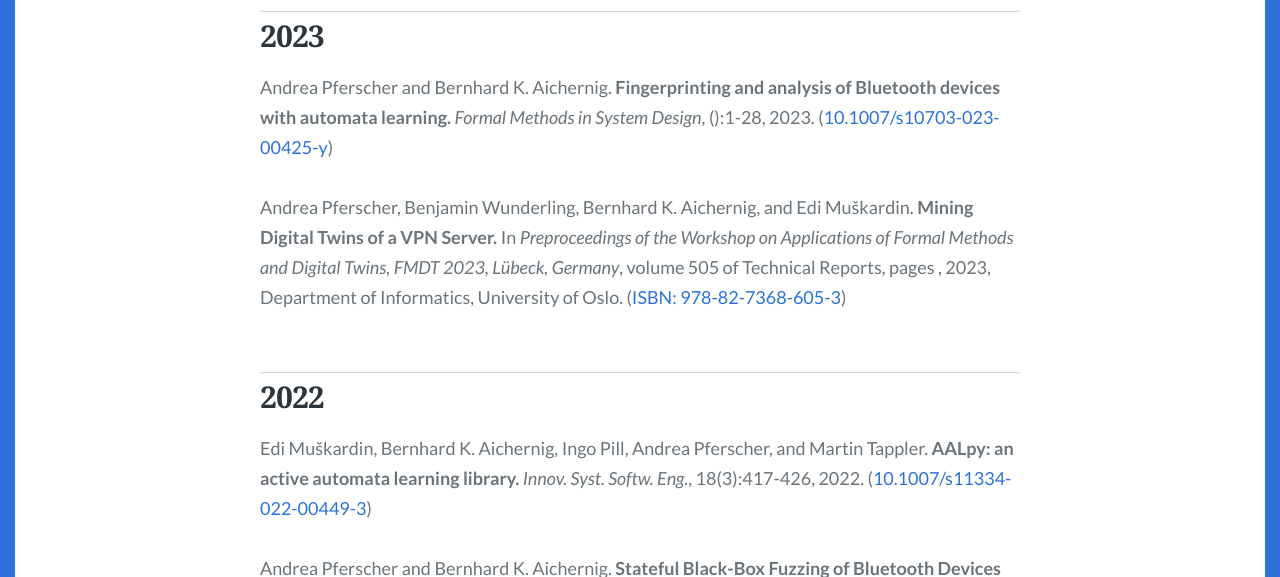
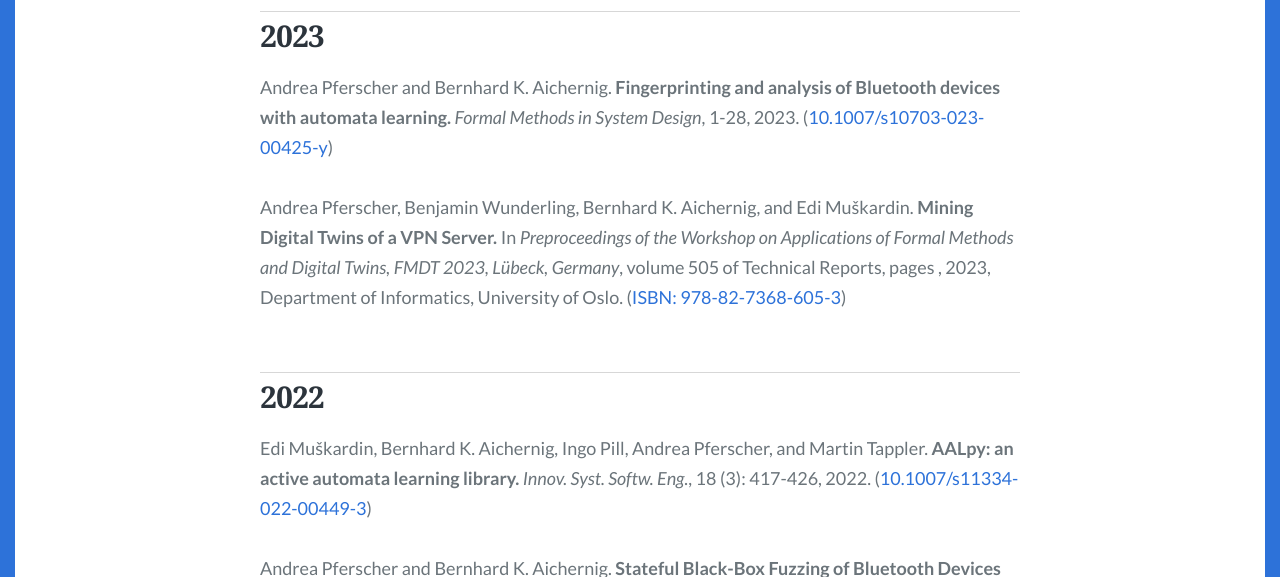
Before and after one commit to apferscher/apferscher.github.io, a Jekyll site: the page built from publications.md, in a window 1280 px wide and 900 px high. Shown: the part 277-854 px from the top of the window. Built offline with Jekyll 4.4.1, drawn with Linux system fonts in a browser that asks for light colours; some web fonts are replaced.

Commit message:
new format for publications

```diff
--- a/_includes/publications.html
+++ b/_includes/publications.html
@@ -6,7 +6,13 @@
         <div class="publication">
           {{pub.authors}}. <b>{{pub.title}}.</b>
           {% if pub.is_journal %}
-            <i>{{pub.journal}}</i>, {% if pub.journal != "CoRR" %} {{pub.volume}}({{pub.number}}):{{pub.pages}}, {% endif %} {{pub.year}}.
+            <i>{{pub.journal}}</i>,
+            {% if pub.journal != "CoRR" %}
+              {{pub.volume}}
+              {% if pub.number != "" %}({{pub.number}}):{% endif %}
+              {{pub.pages}},
+              {% endif %}
+              {{pub.year}}.
             {% else %}
             In <i>{{pub.booktitle}}</i>, {% if pub.volume != "" %} volume {{pub.volume}} of {{pub.series}}, {% endif %} pages {{pub.pages}}, {{pub.year}}{% if pub.publisher != "" %}, {{pub.publisher}}{% endif %}.
           {% endif %}
```
